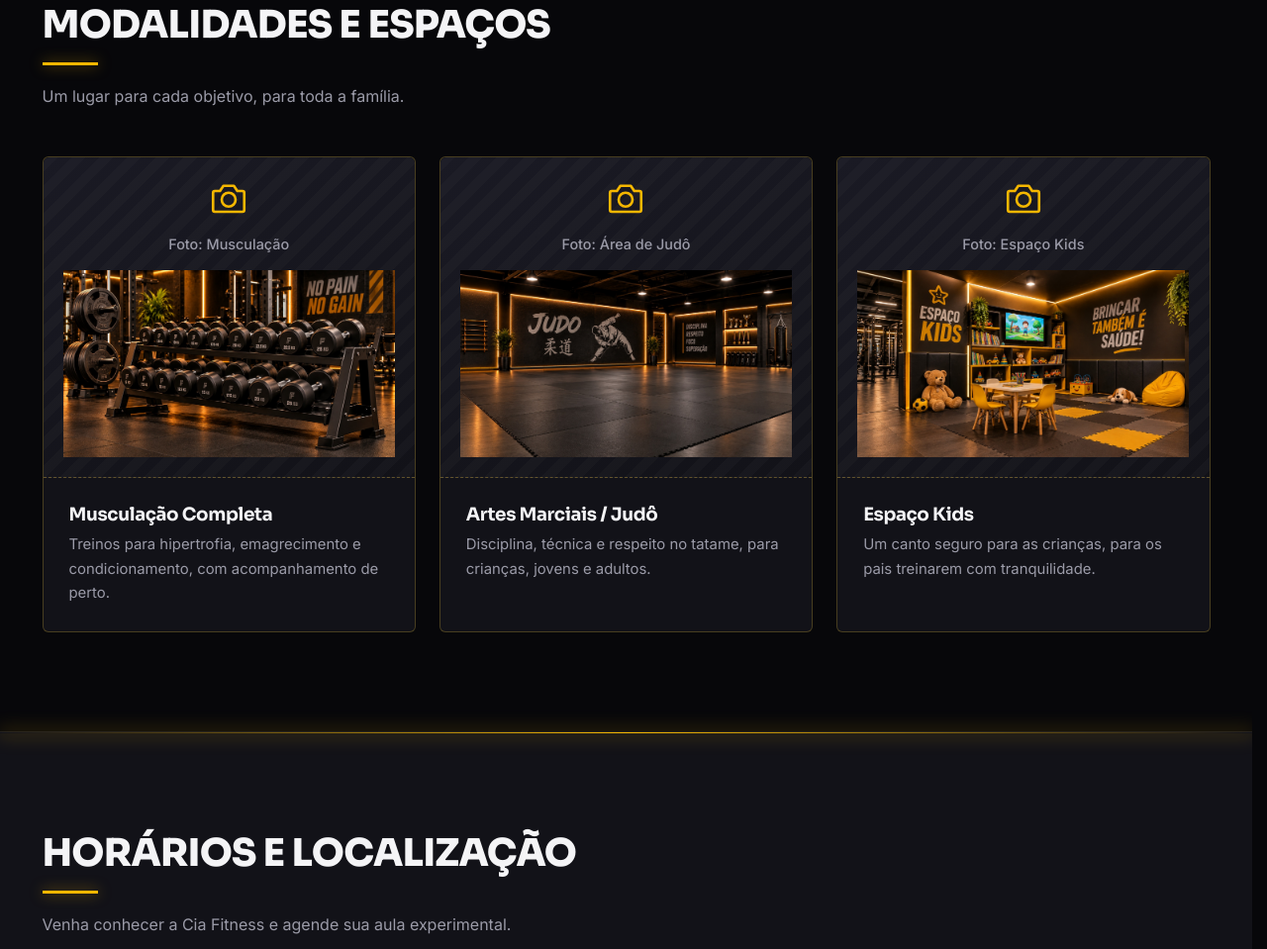
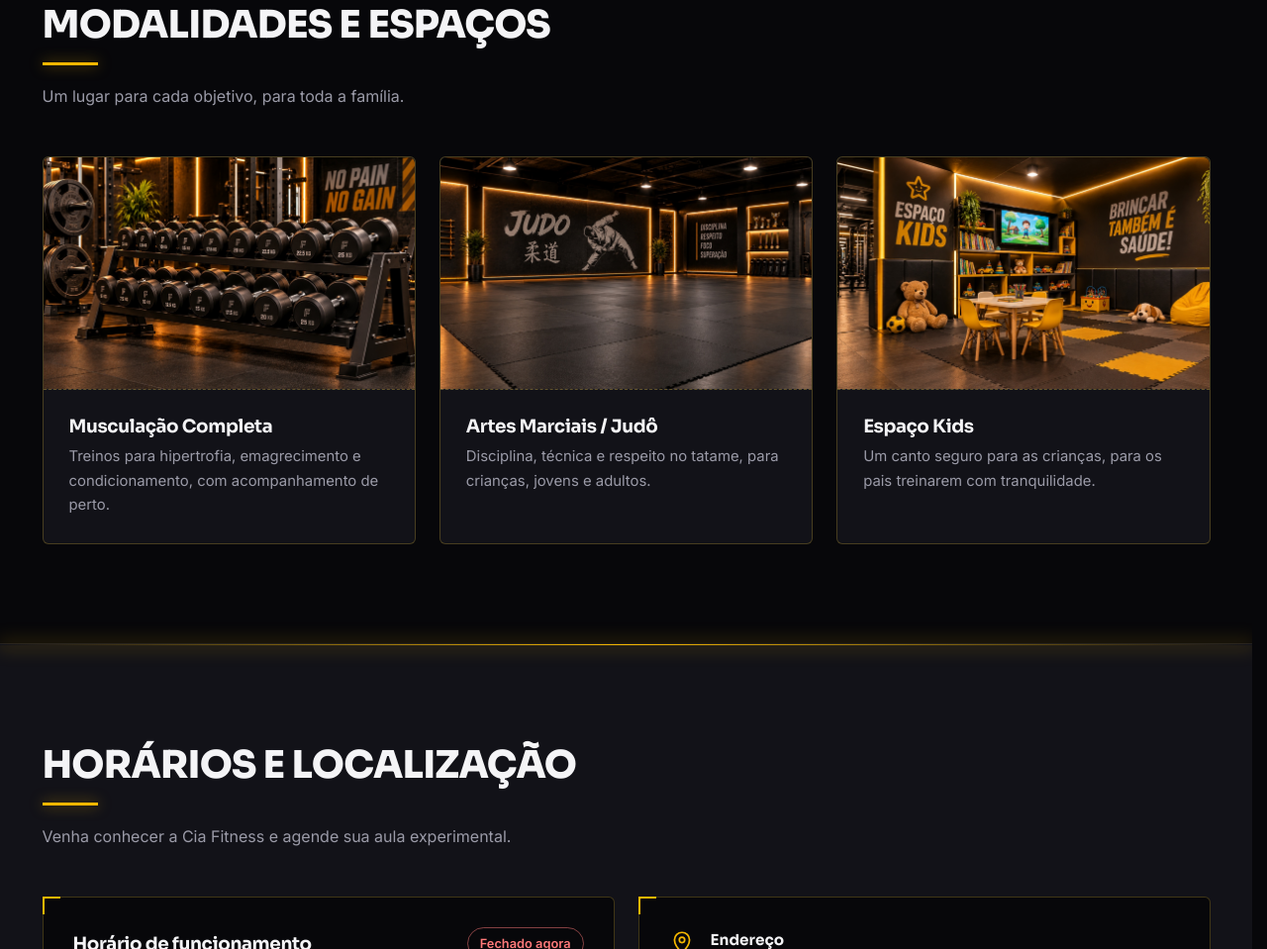
Before and after one commit to N0N-glitch/CIA-FITNESS, a plain HTML site: page index.html in a window 1280 px wide. Shown: the part 2639-3598 px from the top of the page at 99% size. Drawn offline with Linux system fonts and the light colour scheme.

Commit message:
Add placeholder styles for modality images
Added styles for placeholder images in modalities.

Signed-off-by: N0N-glitch <miguelterradeoliveira@gmail.com>

```diff
--- a/style.css
+++ b/style.css
@@ -213,3 +213,7 @@ img,svg,table{max-width:100%}
 .thumb{position:relative;overflow:hidden;padding:0;border:1.5px solid rgba(212,175,55,.3);background:var(--surface2)}
 .thumb img{position:absolute;inset:0;width:100%;height:100%;object-fit:cover;pointer-events:none;-webkit-user-drag:none}
 .thumb span{position:absolute;inset:auto 0 0 0;padding:20px 8px 8px;background:linear-gradient(to top,rgba(0,0,0,.88),transparent);color:#fff;font-size:.78rem;line-height:1.2}
+
+/* ---- Fotos das modalidades (o placeholder fica por baixo se a foto não existir) ---- */
+.ph--mod{overflow:hidden}
+.ph--mod img{position:absolute;inset:0;z-index:1;width:100%;height:100%;object-fit:cover;pointer-events:none;-webkit-user-drag:none}
```
